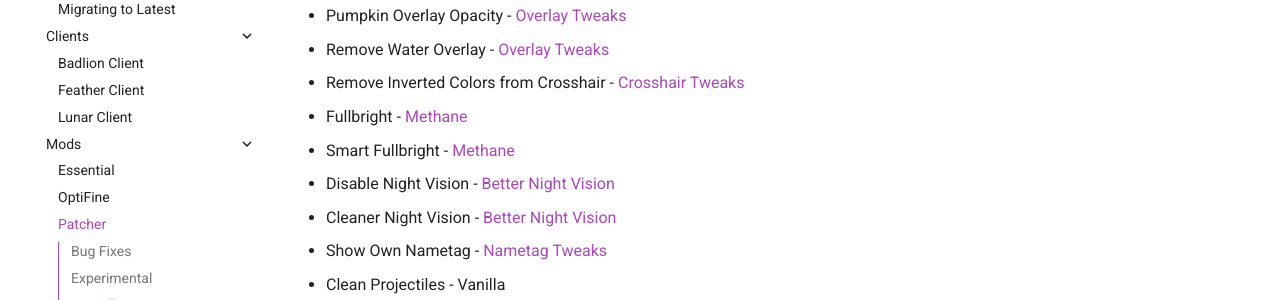
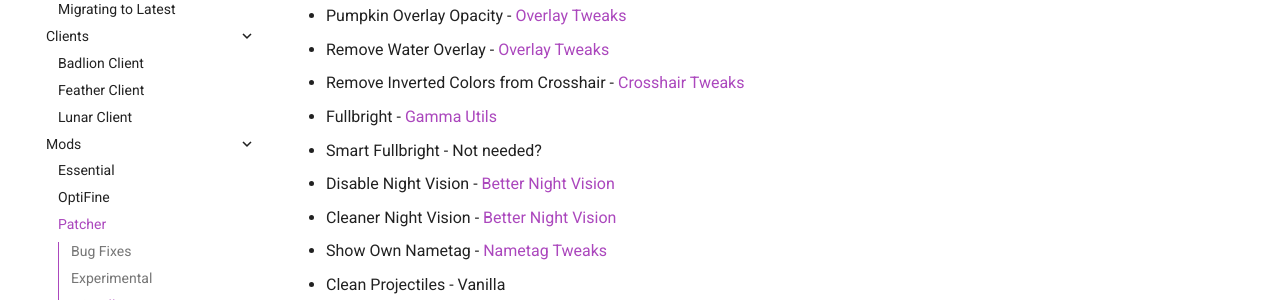
Before and after one commit to MicrocontrollersDev/Alternatives, an MkDocs documentation site: the page built from docs/latest/patcher.md, in a window 1280 px wide and 900 px high, scrolled down 2465 px. Shown: the part 153-453 px from the top of the window. Built offline with MkDocs 1.6.1 and Material for MkDocs 9.7.7, drawn with Linux system fonts in a browser that asks for light colours; comment, search, counter and statistics services are not loaded.

Commit message:
gamma utils

```diff
--- a/docs/latest/patcher.md
+++ b/docs/latest/patcher.md
@@ -78,8 +78,8 @@
 * Pumpkin Overlay Opacity - [Overlay Tweaks](https://modrinth.com/mod/overlaytweaks)
 * Remove Water Overlay - [Overlay Tweaks](https://modrinth.com/mod/overlaytweaks)
 * Remove Inverted Colors from Crosshair - [Crosshair Tweaks](https://modrinth.com/mod/crosshairtweaks)
-* Fullbright - [Methane](https://modrinth.com/mod/methane)
-* Smart Fullbright - [Methane](https://modrinth.com/mod/methane)
+* Fullbright - [Gamma Utils](https://modrinth.com/mod/gamma-utils)
+* Smart Fullbright - Not needed?
 * Disable Night Vision - [Better Night Vision](https://modrinth.com/mod/betternightvision)
 * Cleaner Night Vision - [Better Night Vision](https://modrinth.com/mod/betternightvision)
 * Show Own Nametag - [Nametag Tweaks](https://modrinth.com/mod/nametagtweaks)
```
Also changed, not shown: docs/latest/migrating.md (+1 -1 lines).
